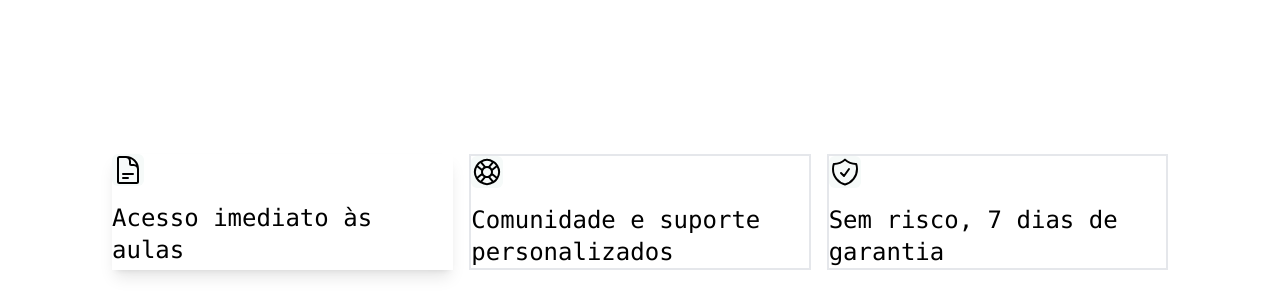
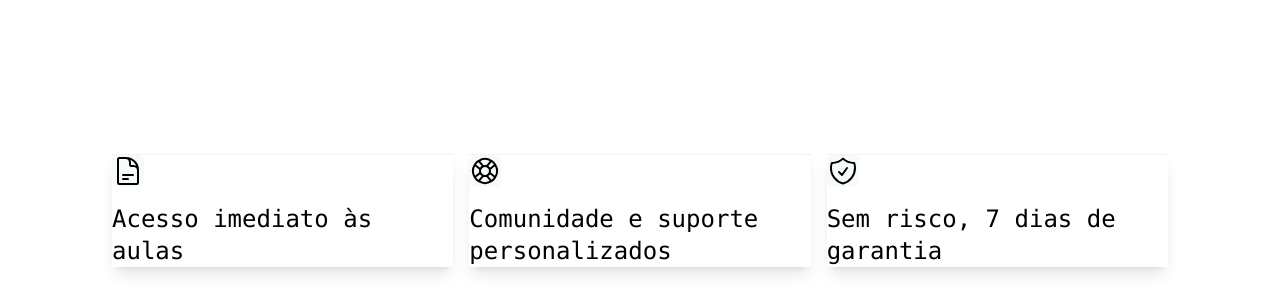
Before and after one commit to carlogia7/Projeto_tailwind_css, a website: page src/index.html in a window 1280 px wide. Shown: the part 1062-1364 px from the top of the page. Drawn offline with Linux system fonts and the light colour scheme; a web font is replaced by a local one.

Commit message:
pequenas alterações borda

```diff
--- a/src/index.html
+++ b/src/index.html
@@ -61,19 +61,19 @@
             </div>
         </div>
         <div class="grid grid-cols-3 gap-4 px-28 py-8">
-            <div class=" shadow-lg">
+            <div class="border-t-[1px] border-dotted shadow-lg">
                 <svg xmlns="http://www.w3.org/2000/svg" fill="none" viewBox="0 0 24 24" stroke-width="1.5" stroke="currentColor" class="w-8 h-8 mb-4 bg-[#F6FAF9] rounded-md">
                     <path stroke-linecap="round" stroke-linejoin="round" d="M19.5 14.25v-2.625a3.375 3.375 0 0 0-3.375-3.375h-1.5A1.125 1.125 0 0 1 13.5 7.125v-1.5a3.375 3.375 0 0 0-3.375-3.375H8.25m0 12.75h7.5m-7.5 3H12M10.5 2.25H5.625c-.621 0-1.125.504-1.125 1.125v17.25c0 .621.504 1.125 1.125 1.125h12.75c.621 0 1.125-.504 1.125-1.125V11.25a9 9 0 0 0-9-9Z" />
                 </svg>
                 <h2 class="text-2xl font-mono">Acesso imediato às aulas</h2>
             </div>
-            <div class="border-2">
+            <div class="border-t-[1px] border-dotted shadow-lg">
                 <svg xmlns="http://www.w3.org/2000/svg" fill="none" viewBox="0 0 24 24" stroke-width="1.5" stroke="currentColor" class="w-8 h-w-8 mb-4 bg-[#F6FAF9] rounded-md">
                     <path stroke-linecap="round" stroke-linejoin="round" d="M16.712 4.33a9.027 9.027 0 0 1 1.652 1.306c.51.51.944 1.064 1.306 1.652M16.712 4.33l-3.448 4.138m3.448-4.138a9.014 9.014 0 0 0-9.424 0M19.67 7.288l-4.138 3.448m4.138-3.448a9.014 9.014 0 0 1 0 9.424m-4.138-5.976a3.736 3.736 0 0 0-.88-1.388 3.737 3.737 0 0 0-1.388-.88m2.268 2.268a3.765 3.765 0 0 1 0 2.528m-2.268-4.796a3.765 3.765 0 0 0-2.528 0m4.796 4.796c-.181.506-.475.982-.88 1.388a3.736 3.736 0 0 1-1.388.88m2.268-2.268 4.138 3.448m0 0a9.027 9.027 0 0 1-1.306 1.652c-.51.51-1.064.944-1.652 1.306m0 0-3.448-4.138m3.448 4.138a9.014 9.014 0 0 1-9.424 0m5.976-4.138a3.765 3.765 0 0 1-2.528 0m0 0a3.736 3.736 0 0 1-1.388-.88 3.737 3.737 0 0 1-.88-1.388m2.268 2.268L7.288 19.67m0 0a9.024 9.024 0 0 1-1.652-1.306 9.027 9.027 0 0 1-1.306-1.652m0 0 4.138-3.448M4.33 16.712a9.014 9.014 0 0 1 0-9.424m4.138 5.976a3.765 3.765 0 0 1 0-2.528m0 0c.181-.506.475-.982.88-1.388a3.736 3.736 0 0 1 1.388-.88m-2.268 2.268L4.33 7.288m6.406 1.18L7.288 4.33m0 0a9.024 9.024 0 0 0-1.652 1.306A9.025 9.025 0 0 0 4.33 7.288" />
                 </svg>
                 <h2 class="text-2xl font-mono">Comunidade e suporte personalizados</h2>
             </div>
-            <div class="border-2">
+            <div class="border-t-[1px] border-dotted shadow-lg">
                 <svg xmlns="http://www.w3.org/2000/svg" fill="none" viewBox="0 0 24 24" stroke-width="1.5" stroke="currentColor" class="w-8 h-8 mb-4 bg-[#F6FAF9] rounded-md">
                     <path stroke-linecap="round" stroke-linejoin="round" d="M9 12.75 11.25 15 15 9.75m-3-7.036A11.959 11.959 0 0 1 3.598 6 11.99 11.99 0 0 0 3 9.749c0 5.592 3.824 10.29 9 11.623 5.176-1.332 9-6.03 9-11.622 0-1.31-.21-2.571-.598-3.751h-.152c-3.196 0-6.1-1.248-8.25-3.285Z" />
                 </svg>
```
Also changed, not shown: src/output.css.
